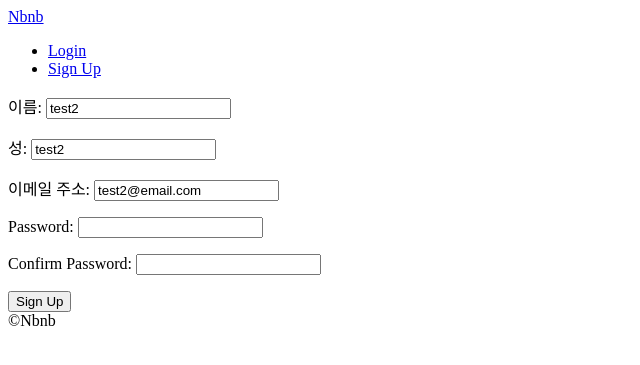
After one commit to seon54/airbnb-clone, a Django app: page /users/signup in a window 1280 px wide. The commit adds this page. Shown: the top 365 px of the page, without its empty margins (0-640 px from the left). Run offline with Django 3.2, Linux system fonts and the light colour scheme.

Commit message:
update user model & update forms with ModelForm

```diff
--- a/templates/partials/nav.html
+++ b/templates/partials/nav.html
@@ -5,6 +5,7 @@
             <li><a href="{% url "users:logout" %}">Log out</a></li>
         {% else %}
             <li><a href="{% url "users:login" %}">Login</a></li>
+            <li><a href="{% url "users:signup" %}">Sign Up</a></li>
         {% endif %}
 
     </ul>
--- /dev/null
+++ b/templates/users/signup.html
@@ -0,0 +1,16 @@
+{% extends 'base.html' %}
+{% block page_title %}
+    Sign Up
+{% endblock page_title %}
+
+{% block search-bar %} {% endblock search-bar %}
+
+
+{% block content %}
+
+    <form method="POST" action="{% url "users:signup" %}">
+        {% csrf_token %}
+        {{ form.as_p }}
+        <button>Sign Up</button>
+    </form>
+{% endblock content %}
--- a/users/forms.py
+++ b/users/forms.py
@@ -17,3 +17,27 @@ class LoginForm(forms.Form):
                 self.add_error('password', forms.ValidationError('Password is wrong'))
         except User.DoesNotExist:
             self.add_error('email', forms.ValidationError("User does not exist."))
+
+
+class SignUpForm(forms.ModelForm):
+    class Meta:
+        model = User
+        fields = ['first_name', 'last_name', 'email']
+
+    password = forms.CharField(widget=forms.PasswordInput)
+    password1 = forms.CharField(widget=forms.PasswordInput, label='Confirm Password')
+
+    def clean_password1(self):
+        password = self.cleaned_data.get('password')
+        password1 = self.cleaned_data.get('password1')
+
+        if password != password1:
+            raise forms.ValidationError('Password confirmation does not match.')
+        else:
+            return password
+
+    def save(self, commit=True):
+        user = super().save(commit=False)
+        user.username = self.cleaned_data.get('email')
+        user.set_password(self.cleaned_data.get('password'))
+        user.save()
--- a/users/models.py
+++ b/users/models.py
@@ -29,8 +29,8 @@ class User(AbstractUser):
     avatar = models.ImageField(blank=True, upload_to='avatars')
     gender = models.CharField(max_length=10, choices=GENDER_CHOICES, blank=True)
     birthdate = models.DateField(blank=True, null=True)
-    language = models.CharField(choices=LANGUAGE_CHOICES, max_length=2, blank=True)
-    currency = models.CharField(choices=CURRENCY_CHOICES, max_length=3, blank=True)
+    language = models.CharField(choices=LANGUAGE_CHOICES, max_length=2, blank=True, default=LANGUAGE_KOREAN)
+    currency = models.CharField(choices=CURRENCY_CHOICES, max_length=3, blank=True, default=CURRENCY_KRW)
     superhost = models.BooleanField(default=False)
 
     def __str__(self):
--- a/users/urls.py
+++ b/users/urls.py
@@ -1,9 +1,10 @@
 from django.urls import path
-from .views import LoginView, logout_view
+from .views import LoginView, logout_view, SignUpView
 
 app_name='users'
 
 urlpatterns = [
     path('login', LoginView.as_view(), name='login'),
     path('logout', logout_view, name='logout'),
+    path('signup', SignUpView.as_view(), name='signup'),
 ]
--- a/users/views.py
+++ b/users/views.py
@@ -1,8 +1,8 @@
 from django.contrib.auth import authenticate, login, logout
-from django.shortcuts import render, redirect
+from django.shortcuts import redirect
 from django.urls import reverse, reverse_lazy
 from django.views.generic import FormView
-from .forms import LoginForm
+from .forms import LoginForm, SignUpForm
 
 
 class LoginView(FormView):
@@ -11,15 +11,34 @@ class LoginView(FormView):
     success_url = reverse_lazy('core:home')
 
     def form_valid(self, form):
-        if form.is_valid():
-            email = form.cleaned_data.get('email')
-            password = form.cleaned_data.get('password')
-            user = authenticate(self.request, username=email, password=password)
-            if user is not None:
-                login(self.request, user)
+        email = form.cleaned_data.get('email')
+        password = form.cleaned_data.get('password')
+        user = authenticate(self.request, username=email, password=password)
+        if user is not None:
+            login(self.request, user)
         return super().form_valid(form)
 
 
 def logout_view(request):
     logout(request)
     return redirect(reverse('core:home'))
+
+
+class SignUpView(FormView):
+    template_name = 'users/signup.html'
+    form_class = SignUpForm
+    success_url = reverse_lazy('core:home')
+    initial = {
+        'first_name': 'test2',
+        'last_name': 'test2',
+        'email': 'test2@email.com',
+    }
+
+    def form_valid(self, form):
+        form.save()
+        email = form.cleaned_data.get('email')
+        password = form.cleaned_data.get('password')
+        user = authenticate(self.request, username=email, password=password)
+        if user is not None:
+            login(self.request, user)
+        return super().form_valid(form)
```
Also changed, not shown: users/migrations/0003_auto_20191031_1154.py (added).
